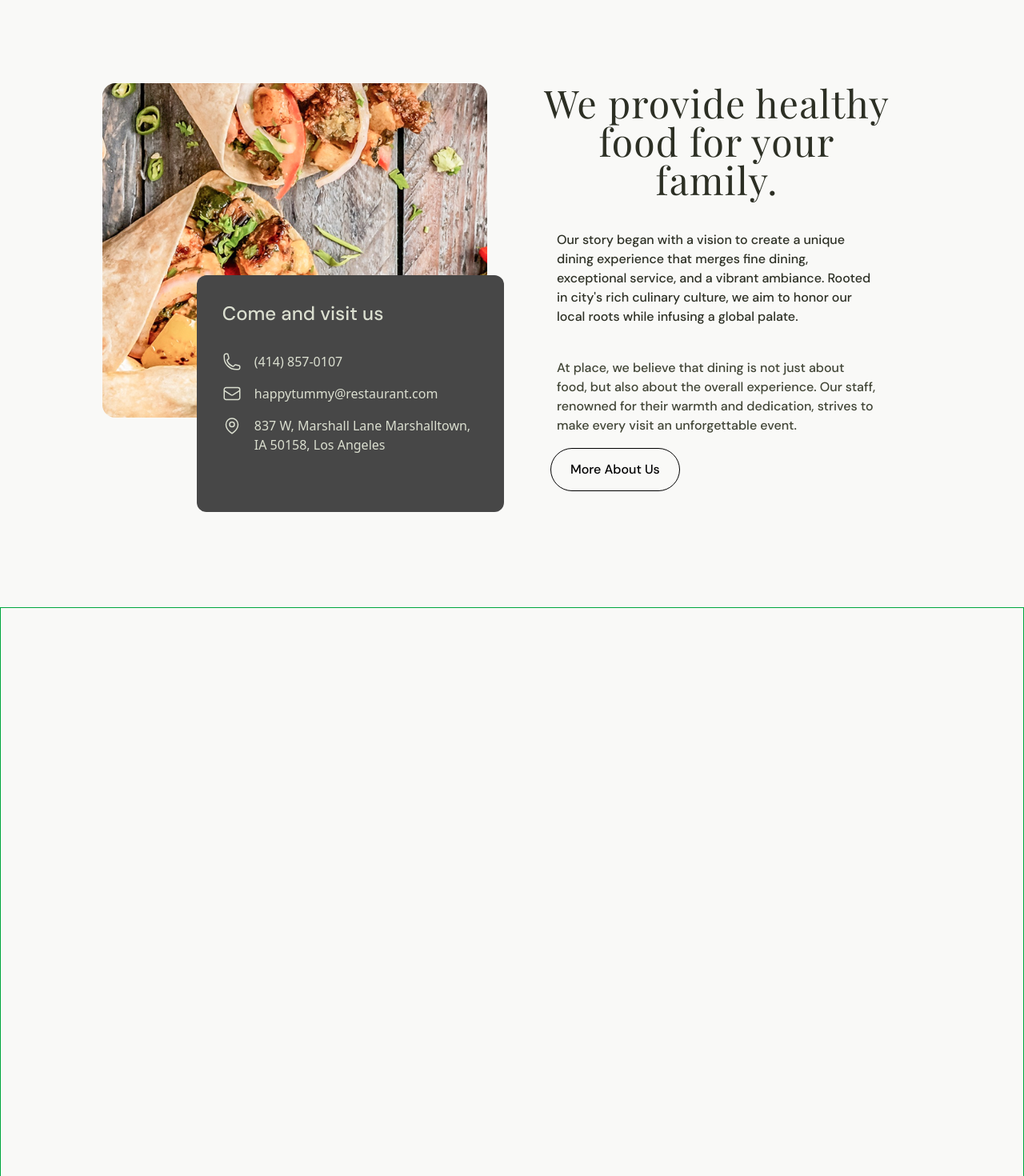
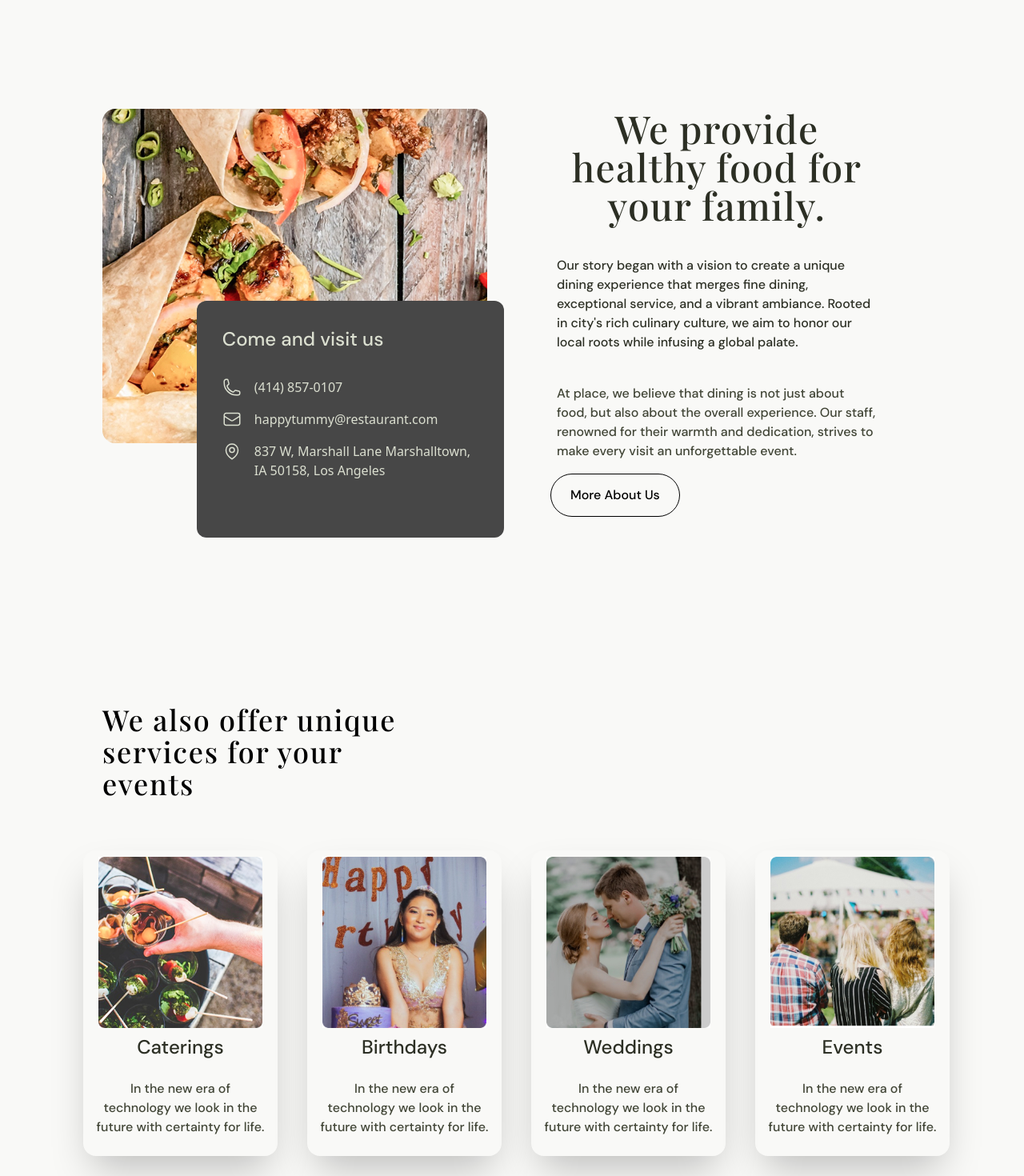
Before and after one commit to Samad0777/food-site, a React (Vite) app: page / in a window 1280 px wide. Shown: the part 1560-3030 px from the top of the page at 80% size. Built offline with nearby package versions, Linux system fonts and the light colour scheme.

Commit message:
feat: Event section added in the home page

```diff
--- a/src/components/Cards.jsx
+++ b/src/components/Cards.jsx
@@ -1,4 +1,5 @@
 import React from "react";
+import { Link } from "react-router-dom";
 
 const Cards = () => {
   const CardData = [
@@ -146,10 +147,13 @@ const Cards = () => {
     <>
       {CardData.map((items, index) => {
         return (
+          <div className="mt-6 mb-6"
+          key={items.id}>
+
           <div
-            key={items.id}
+
             className="shadow-2xl flex flex-col justify-around items-center
-      px-2 py-2 text-center h-[50vh] rounded-2xl"
+            px-2 py-2 text-center h-[50vh] rounded-2xl"
           >
             <div className="flex justify-center items-center">{items.img}</div>
 
@@ -161,12 +165,15 @@ const Cards = () => {
               <p className="text-[#414536] font-dmsans py-2">{items.desc}</p>
             </div>
 
-            <button
+          <Link to='/menu'>
+          <button
               className="text-red-primary cursor-pointer font-dmsans
-    transition duration-200 ease-in-out hover:text-[#991e28] hover:scale-95"
-            >
+              transition duration-200 ease-in-out hover:text-[#991e28] hover:scale-95"
+              >
               Explore Menu
             </button>
+          </Link>
+              </div>
           </div>
         );
       })}
--- a/src/components/Navbar.jsx
+++ b/src/components/Navbar.jsx
@@ -80,11 +80,13 @@ const Navbar = () => {
           console.log(open);
 
         }}>
+          <div className='text-2xl'>
     <svg xmlns="http://www.w3.org/2000/svg" fill="none" viewBox="0 0 24 24"
      strokeWidth="1.5" stroke="currentColor" className="size-6">
       <path strokeLinecap="round" strokeLinejoin="round"
       d="M3.75 6.75h16.5M3.75 12h16.5m-16.5 5.25h16.5" />
     </svg>
+  </div>
     </button>
     </div>
 
--- a/src/index.css
+++ b/src/index.css
@@ -13,6 +13,11 @@
     src: url("./assets/fonts/PlayfairDisplay-Regular.ttf");
 }
 
+@font-face {
+    font-family: playfair;
+    src: url("./assets/fonts/PlayfairDisplay-Medium.ttf");
+}
+
 @import "tailwindcss";
 
 @theme{
@@ -20,6 +25,7 @@
     --color-secondary:#2C2F24;
     --color-red-primary:#AD343E;
     --font-dmsans:dmsans , sans-serif;
+    --font-playfair:playfair , sans-serif;
     --font-dmsans-reg:dmsans-reg , sans-serif;
     --font-semibold:semibold , sans-serif;
 }
--- a/src/pages/Home.jsx
+++ b/src/pages/Home.jsx
@@ -3,8 +3,42 @@ import Hero from "../assets/images/hero-section.jpg";
 import Cards from "../components/Cards";
 import Shawarma from "../assets/images/healthy.jpg";
 import { Link } from "react-router-dom";
+import Mask1 from '../assets/images/kebab-set-table 1.jpg';
+import Mask2 from '../assets/images/Mask group.jpg';
+import Mask3 from '../assets/images/Mask group-1.jpg';
+import Mask4 from '../assets/images/Mask group-2.jpg';
 
 const Home = () => {
+
+  const CardData1 = [
+    {
+      id:1,
+    img:Mask1,
+    desc:"In the new era of technology we look in the future with certainty for life.",
+    title:"Caterings"},
+
+    {
+      id:2,
+      img:Mask2,
+      desc:"In the new era of technology we look in the future with certainty for life.",
+      title:"Birthdays"
+    },
+
+    {
+      id:3,
+      img:Mask3,
+      desc:"In the new era of technology we look in the future with certainty for life.",
+      title:"Weddings"
+    },
+
+    {
+      id:4,
+      img:Mask4,
+      desc:"In the new era of technology we look in the future with certainty for life.",
+      title:"Events"
+    }
+  ];
+
   return (
     <>
       {/* HERO SECTION STARTED  */}
@@ -78,7 +112,7 @@ const Home = () => {
 
       {/* Visit us section Started here  */}
 
-      <section className="min-h-screen py-3 mt-22 flex items-center justify-center">
+      <section className="min-h-screen mt-22 py-8 flex items-center justify-center">
         <div className=" grid grid-rows-2 grid-cols-1 lg:grid-cols-2 lg:grid-rows-1 w-[90%] md:w-[80%]">
           {/* left side  */}
           <div className="relative left h-[100%] w-[100%]">
@@ -104,13 +138,13 @@ const Home = () => {
                           xmlns="http://www.w3.org/2000/svg"
                           fill="none"
                           viewBox="0 0 24 24"
-                          stroke-width="1.5"
+                          strokeWidth="1.5"
                           stroke="currentColor"
-                          class="size-6"
+                          className="size-6"
                         >
                           <path
-                            stroke-linecap="round"
-                            stroke-linejoin="round"
+                            strokeLinecap="round"
+                            strokeLinejoin="round"
                             d="M2.25 6.75c0 8.284 6.716 15 15 15h2.25a2.25 2.25 0 0 0 2.25-2.25v-1.372c0-.516-.351-.966-.852-1.091l-4.423-1.106c-.44-.11-.902.055-1.173.417l-.97 1.293c-.282.376-.769.542-1.21.38a12.035 12.035 0 0 1-7.143-7.143c-.162-.441.004-.928.38-1.21l1.293-.97c.363-.271.527-.734.417-1.173L6.963 3.102a1.125 1.125 0 0 0-1.091-.852H4.5A2.25 2.25 0 0 0 2.25 4.5v2.25Z"
                           />
                         </svg>
@@ -124,13 +158,13 @@ const Home = () => {
                           xmlns="http://www.w3.org/2000/svg"
                           fill="none"
                           viewBox="0 0 24 24"
-                          stroke-width="1.5"
+                          strokeWidth="1.5"
                           stroke="currentColor"
-                          class="size-6"
+                          className="size-6"
                         >
                           <path
-                            stroke-linecap="round"
-                            stroke-linejoin="round"
+                            strokeLinecap="round"
+                            strokeLinejoin="round"
                             d="M21.75 6.75v10.5a2.25 2.25 0 0 1-2.25 2.25h-15a2.25 2.25 0 0 1-2.25-2.25V6.75m19.5 0A2.25 2.25 0 0 0 19.5 4.5h-15a2.25 2.25 0 0 0-2.25 2.25m19.5 0v.243a2.25 2.25 0 0 1-1.07 1.916l-7.5 4.615a2.25 2.25 0 0 1-2.36 0L3.32 8.91a2.25 2.25 0 0 1-1.07-1.916V6.75"
                           />
                         </svg>
@@ -144,18 +178,18 @@ const Home = () => {
                           xmlns="http://www.w3.org/2000/svg"
                           fill="none"
                           viewBox="0 0 24 24"
-                          stroke-width="1.5"
+                          strokeWidth="1.5"
                           stroke="currentColor"
                           className="size-6"
                         >
                           <path
-                            stroke-linecap="round"
-                            stroke-linejoin="round"
+                            strokeLinecap="round"
+                            strokeLinejoin="round"
                             d="M15 10.5a3 3 0 1 1-6 0 3 3 0 0 1 6 0Z"
                           />
                           <path
-                            stroke-linecap="round"
-                            stroke-linejoin="round"
+                            strokeLinecap="round"
+                            strokeLinejoin="round"
                             d="M19.5 10.5c0 7.142-7.5 11.25-7.5 11.25S4.5 17.642 4.5 10.5a7.5 7.5 0 1 1 15 0Z"
                           />
                         </svg>
@@ -177,7 +211,7 @@ const Home = () => {
           <div className="right">
             <div className="h-auto w-[100%]">
               <div className="mt-5 md:mt-10 lg:mt-0 md:px-10">
-                <h3 className="font-dmsans-reg text-center tracking-wide text-4xl md:text-5xl text-secondary">
+                <h3 className="font-playfair text-center tracking-wide text-4xl md:text-5xl text-secondary">
                   We provide healthy food for your family.
                 </h3>
                 <p className="font-dmsans text-secondary py-10 px-4">
@@ -215,8 +249,42 @@ const Home = () => {
 
       {/* Events section Started  */}
 
-      <section className="h-screen border border-green-600">
+      <section className="h-auto flex items-center py-10 justify-center">
+        <div className="h-[100%] w-[90%]">
+    <div className=" px-4 py-4 md:py-12 w-[100%] text-center ">
+      <h3 className="font-playfair text-3xl md:text-4xl text-start
+      md:px-12 lg:w-[45%] md:w-[80%] md:tracking-wider md:text-start">
+        We also offer unique services for your events
+      </h3>
+    </div>
 
+    <div className="grid h-auto grid-cols-1 grid-rows-4 space-x-4 items-center ml-6
+     mr-2 sm:grid-cols-2 sm:grid-rows-2 md:grid-cols-3 md:grid-rows-2 lg:grid-cols-4 lg:grid-rows-1">
+      {CardData1.map((items, index) => {
+        return (
+          <div key={items.id} className="m-4">
+          <div
+            className="shadow-2xl flex flex-col items-center justify-center
+      px-2 py-2 text-center w-[98%] h-[100%]  rounded-2xl"
+          >
+              <img src={items.img} className="h-[100%] w-[90%]" alt="eventsImg" />
+
+
+            <div className="px-2 py-2">
+              <h3 className="font-dmsans text-secondary text-2xl">
+                {items.title}
+              </h3>
+            </div>
+            <div className="px-2 py-4">
+              <p className="text-[#414536] font-dmsans">{items.desc}</p>
+            </div>
+          </div>
+          </div>
+        );
+      })}
+    </div>
+
+        </div>
       </section>
 
       {/* Events section Ended  */}
```
Also changed, not shown: src/assets/fonts/PlayfairDisplay-Medium.ttf (added), src/assets/images/cheff.jpg (added).
